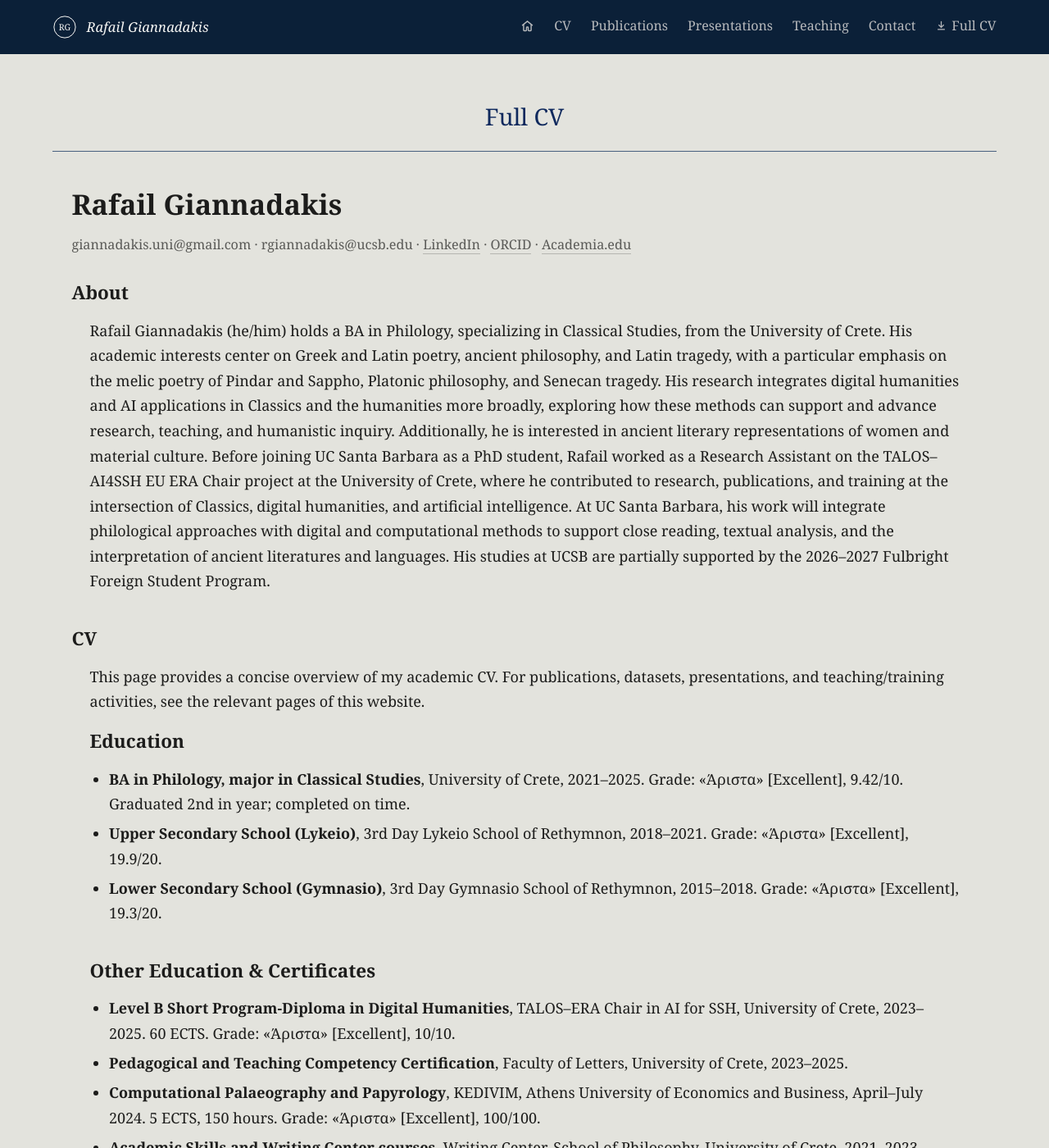
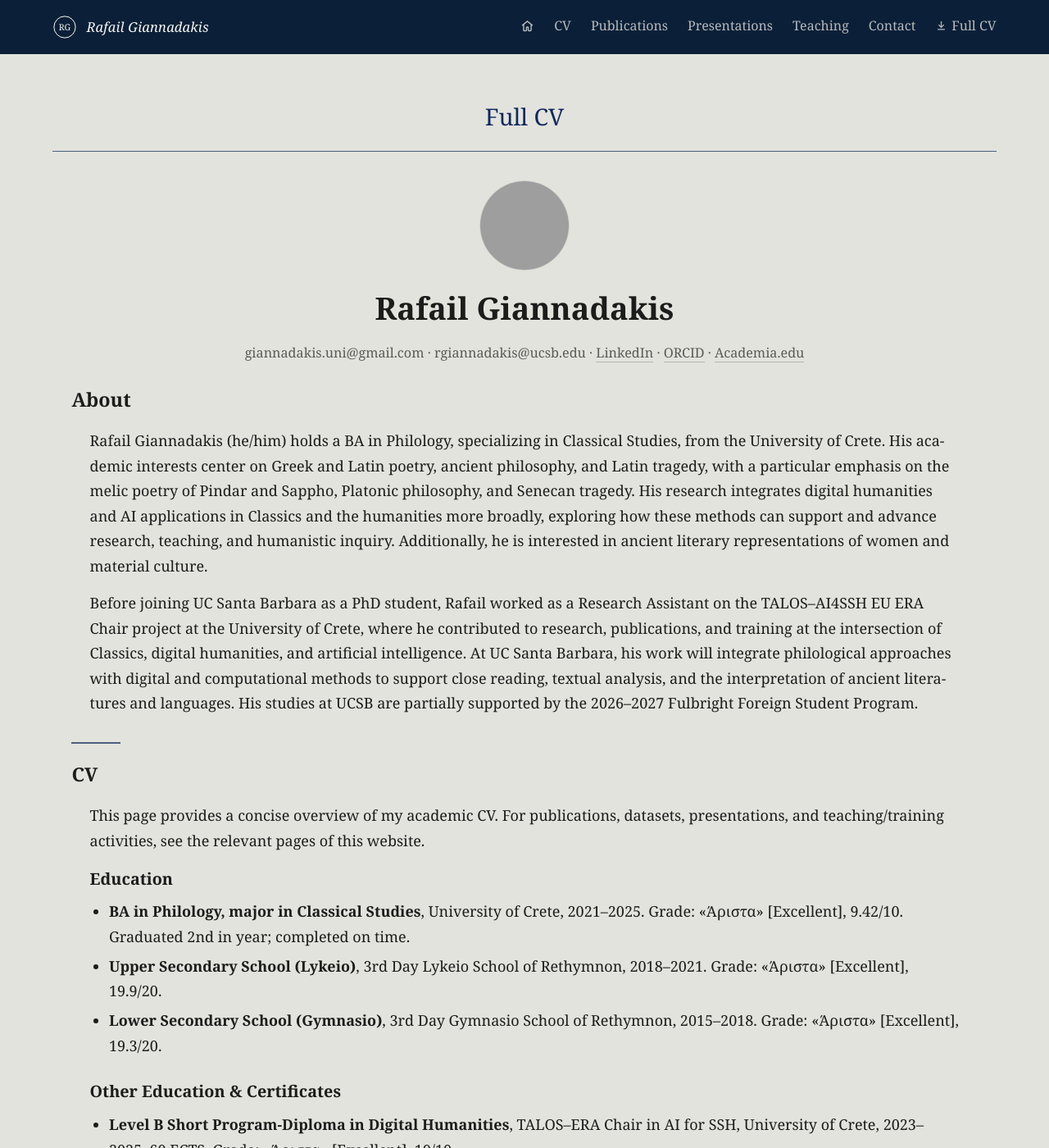
Before and after one commit to rgiannadakis/rgiannadakis.github.io, a Jekyll site: the page built from full_cv.md, in a window 1280 px wide and 1400 px high. Shown: the whole window at 82% size. Built offline with Jekyll 4.4.1, drawn with Linux system fonts in a browser that asks for light colours; some of the changed text lies outside the part shown; grey boxes are pictures that could not be loaded.

Commit message:
site updates

```diff
--- a/assets/css/style.css
+++ b/assets/css/style.css
@@ -184,6 +184,7 @@ ul.tags li{
   border-radius:20px; color:var(--ink); background:var(--paper);
 }
 .prose p{ margin:0 0 20px; text-align:justify; hyphens:auto; }
+.prose p:last-child{ margin-bottom:0; }
 .prose{ max-width:min(1300px, 96%); color:var(--ink); font-size:18px; margin:0 auto; }
 .prose--narrow{ max-width:min(900px, 100%); }
 .prose strong{ font-weight:700; }
@@ -228,15 +229,13 @@ ul.tags li{
   transition:color .15s ease, border-color .15s ease;
 }
 .entry-link:hover{ border-bottom-color:var(--accent); }
-.entry-tag{ display:flex; justify-content:flex-end; margin-top:6px; }
 .badge-tag{
   display:inline-block;
   font-family:var(--mono);
-  font-size:11px; text-transform:uppercase;
-  letter-spacing:0.03em; color:var(--accent);
-  background:var(--accent-soft); border:none; border-radius:8px;
-  padding:3px 10px;
-  white-space:nowrap;
+  font-size:10px; text-transform:uppercase;
+  letter-spacing:0.02em; color:var(--accent);
+  border:1px solid rgba(15,41,93,0.35); border-radius:8px; padding:1px 7px;
+  margin-left:4px; vertical-align:super; white-space:nowrap;
 }
 .page-title{
   font-weight:400; color:var(--accent); text-align:center;
@@ -262,22 +261,33 @@ ul.tags li{
 
 /* plain, print-safe CV document */
 .plain-cv{ text-align:left; }
+.cv-header{ text-align:center; margin-bottom:24px; }
+.cv-header .avatar{ width:110px; height:110px; margin:0 auto 14px; box-shadow:none; }
 .plain-cv h1{
-  font-size:1.9em; font-weight:700; font-style:normal; text-transform:none;
-  letter-spacing:0; color:var(--ink); text-align:left;
-  border:none; padding:0; margin:0 0 6px;
+  font-size:2.1em; font-weight:700; font-style:normal; text-transform:none;
+  letter-spacing:0; color:var(--ink); text-align:center;
+  border:none; padding:0; margin:0 0 8px;
 }
 .plain-cv .contact-line{
-  font-size:0.9em; color:var(--ink-soft); margin:0 0 1.6em;
+  font-size:0.9em; color:var(--ink-soft); margin:0; text-align:center;
 }
 .plain-cv .contact-line a{ color:var(--ink-soft); border-bottom:1px solid rgba(0,0,0,0.2); }
+.cv-divider{
+  border:none; border-top:2px solid var(--accent-light);
+  width:60px; margin:1.8em 0 1em;
+}
+.plain-cv h2.cv-section{
+  font-style:normal; text-transform:none; letter-spacing:0;
+  color:var(--ink); font-weight:700; font-size:1.3em;
+  text-align:left; border:none; padding:0;
+  margin:0 0 0.6em;
+}
 .plain-cv h2{
   font-style:normal; text-transform:none; letter-spacing:0;
-  color:var(--ink); font-weight:700; font-size:1.25em;
+  color:var(--ink); font-weight:700; font-size:1.1em;
   text-align:left; border:none; padding:0;
-  margin-top:1.6em; margin-bottom:0.5em;
+  margin-top:1.2em; margin-bottom:0.4em;
 }
-.plain-cv h2:first-of-type{ margin-top:0; }
 .plain-cv h3{ font-size:1.05em; font-weight:700; color:var(--ink); margin:1em 0 0.3em; }
 .plain-cv .prose{ font-size:1em; }
 .plain-cv p{ text-align:left; margin:0 0 0.8em; }
@@ -286,13 +296,14 @@ ul.tags li{
 .plain-cv .entry{
   border:none; border-radius:0; padding:0; margin:0 0 0.9em; background:none;
 }
-.plain-cv .entry-tag{ display:inline; margin:0 0 0 8px; }
+.plain-cv .entry-link{ font-size:0.9em; }
 .plain-cv .badge-tag{
-  font-family:inherit; background:none; border:none; padding:0;
-  font-size:0.85em; font-style:italic; color:var(--ink-soft); text-transform:none;
+  float:none; display:inline; font-family:inherit; background:none; border:none; padding:0;
+  margin:0; font-size:0.9em; font-style:italic; color:var(--ink-soft); text-transform:none;
   letter-spacing:0;
 }
-.plain-cv .entry-link{ font-size:0.9em; }
+.plain-cv .badge-tag::before{ content:"("; }
+.plain-cv .badge-tag::after{ content:")"; }
 .plain-cv a{ color:var(--ink); border-bottom:1px solid rgba(0,0,0,0.25); }
 
 /* footer */
@@ -348,9 +359,12 @@ footer .bar-inner > div > div:last-child{ font-family:var(--mono); }
 
   .plain-cv{ font-size:12pt; }
   .plain-cv h1{ font-size:22pt; }
-  .plain-cv h2{ font-size:14pt; page-break-after:avoid; }
-  .plain-cv h3{ font-size:12.5pt; page-break-after:avoid; }
+  .plain-cv h2.cv-section{ font-size:15pt; page-break-after:avoid; }
+  .plain-cv h2{ font-size:12.5pt; page-break-after:avoid; }
+  .plain-cv h3{ font-size:12pt; page-break-after:avoid; }
   .plain-cv .entry{ page-break-inside:avoid; margin-bottom:0.7em; }
   .plain-cv .contact-line{ font-size:10pt; }
   .plain-cv .badge-tag{ color:#000; }
+  .cv-header .avatar{ width:85px; height:85px; }
+  .cv-divider{ border-top-color:#999; }
 }
--- a/full_cv.md
+++ b/full_cv.md
@@ -12,37 +12,44 @@ permalink: /full-cv/
 
 <div class="plain-cv">
 
-<h1>Rafail Giannadakis</h1>
-<p class="contact-line">
-giannadakis.uni@gmail.com &middot; rgiannadakis@ucsb.edu &middot;
-<a href="https://www.linkedin.com/in/rgiannadakis">LinkedIn</a> &middot;
-<a href="https://orcid.org/0009-0009-6708-4396">ORCID</a> &middot;
-<a href="https://crete.academia.edu/RafailGiannadakis">Academia.edu</a>
-</p>
-
-<h2>About</h2>
-<div class="prose">
-{{ about_page.content }}
+<div class="cv-header">
+  <img class="avatar" src="/images/profile.png" alt="Rafail Giannadakis" onerror="this.style.display='none';">
+  <h1>Rafail Giannadakis</h1>
+  <p class="contact-line">
+  giannadakis.uni@gmail.com &middot; rgiannadakis@ucsb.edu &middot;
+  <a href="https://www.linkedin.com/in/rgiannadakis">LinkedIn</a> &middot;
+  <a href="https://orcid.org/0009-0009-6708-4396">ORCID</a> &middot;
+  <a href="https://crete.academia.edu/RafailGiannadakis">Academia.edu</a>
+  </p>
 </div>
 
-<h2>{{ cv_page.title }}</h2>
+<h2 class="cv-section">About</h2>
 <div class="prose">
-{{ cv_page.content }}
+{{ about_page.content | markdownify }}
 </div>
 
-<h2>{{ pubs_page.title }}</h2>
+<hr class="cv-divider">
+<h2 class="cv-section">{{ cv_page.title }}</h2>
 <div class="prose">
-{{ pubs_page.content }}
+{{ cv_page.content | markdownify }}
 </div>
 
-<h2>{{ pres_page.title }}</h2>
+<hr class="cv-divider">
+<h2 class="cv-section">{{ pubs_page.title }}</h2>
 <div class="prose">
-{{ pres_page.content }}
+{{ pubs_page.content | markdownify }}
 </div>
 
-<h2>{{ teach_page.title }}</h2>
+<hr class="cv-divider">
+<h2 class="cv-section">{{ pres_page.title }}</h2>
 <div class="prose">
-{{ teach_page.content }}
+{{ pres_page.content | markdownify }}
+</div>
+
+<hr class="cv-divider">
+<h2 class="cv-section">{{ teach_page.title }}</h2>
+<div class="prose">
+{{ teach_page.content | markdownify }}
 </div>
 
 </div>
```
Also changed, not shown: presentations.md (+6 -18 lines).
